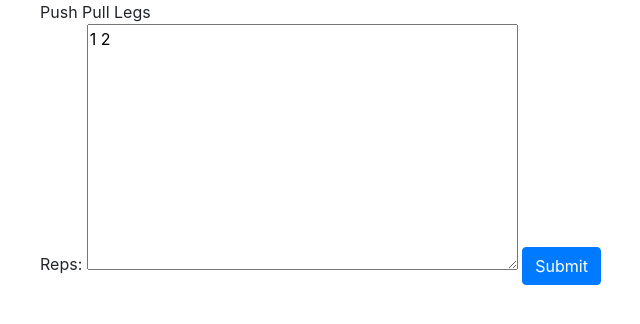
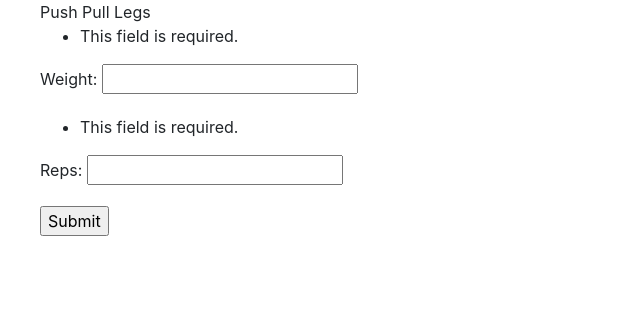
Before and after one commit to bsule/Workout-Tracker, a Django app: page /workouts/list/26/ in a window 1280 px wide. Shown: the part 56-380 px from the top of the page, without its empty margins (45-685 px from the left). Run offline with Django 4.2, Linux system fonts and the light colour scheme; a user stored in the database is signed in; data comes from the database, SQL or seed files in the repository; both versions use the stored data as it was after the commit; parts of the project's set-up code (start-up, migrations or seed data) failed here and were passed over; some libraries are stand-ins or nearby versions.

Commit message:
added form so when a user puts in weight and reps it is added to model

```diff
--- a/workout_tracker/workouts/forms.py
+++ b/workout_tracker/workouts/forms.py
@@ -17,3 +17,7 @@ class Workout_SplitReps(ModelForm):
     class Meta:
         model = Workout_Split
         fields = ['reps']
+
+class Weight_and_reps(forms.Form):
+    weight = forms.IntegerField()
+    reps = forms.IntegerField()
--- a/workout_tracker/workouts/templates/replist.html
+++ b/workout_tracker/workouts/templates/replist.html
@@ -6,8 +6,10 @@
 
     <form method="POST">
         {% csrf_token %}
-        {{ form }}
-        <input type="submit" value="Submit" class="btn btn-primary">
+
+        {{ form.as_p }}
+
+        <input type="submit" value="Submit" />
     </form>
 
 {% endblock %}
--- a/workout_tracker/workouts/views.py
+++ b/workout_tracker/workouts/views.py
@@ -28,10 +28,14 @@ def reps_view(request, pk):
     if my_model.user != request.user:
         return HttpResponseForbidden("You are not allowed to access this page.")
 
-    form = Workout_SplitReps(request.POST or None, instance=my_model)
+    form = Weight_and_reps(request.POST)
 
     if form.is_valid():
+        weight = form.cleaned_data['weight']
+        reps = form.cleaned_data['reps']
+        my_model.reps += (str(weight) + " " + str(reps))
         my_model.save()
+
 
     workoutsplit = Workout_Split.objects.get(id=pk)
     context = {}
```
Also changed, not shown: workout_tracker/db.sqlite3.
